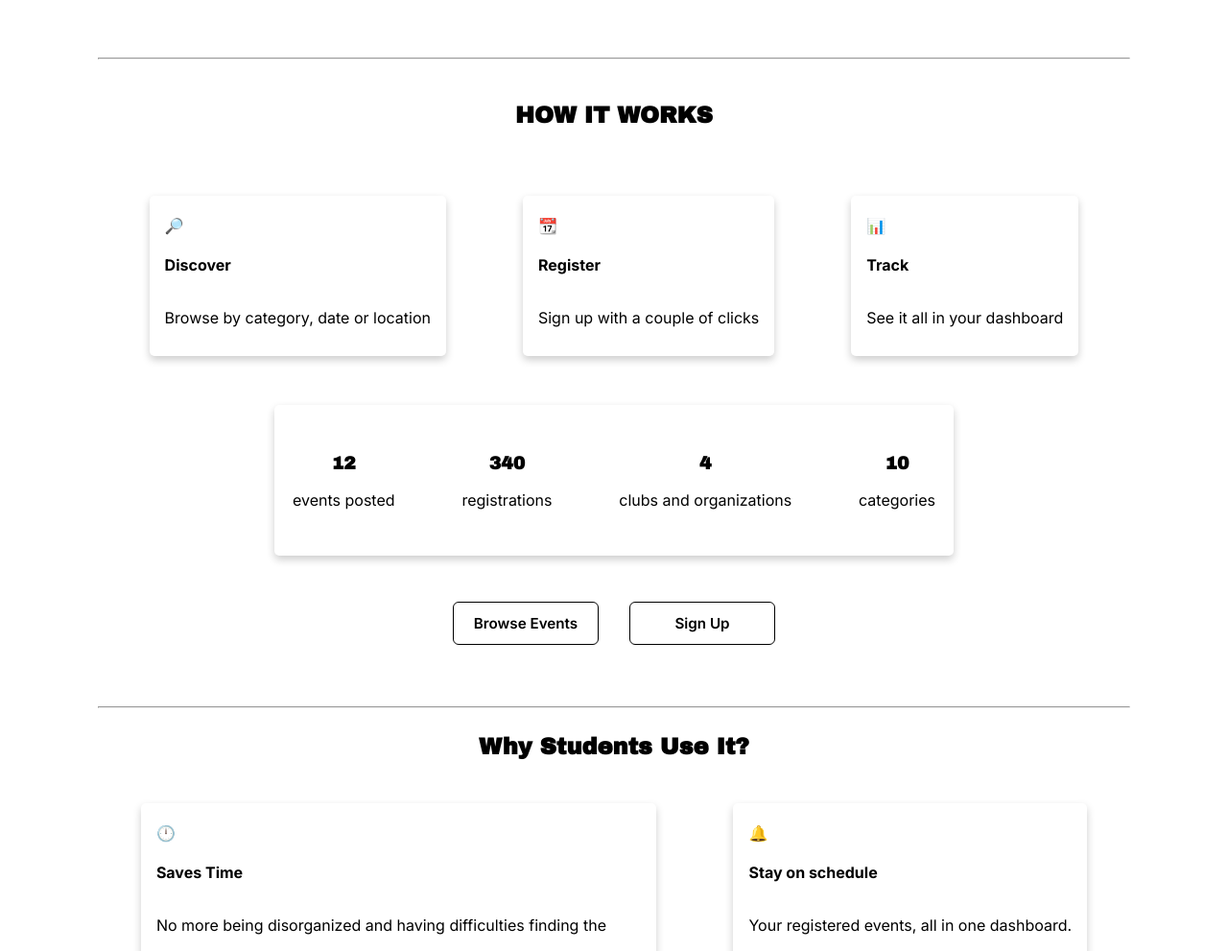
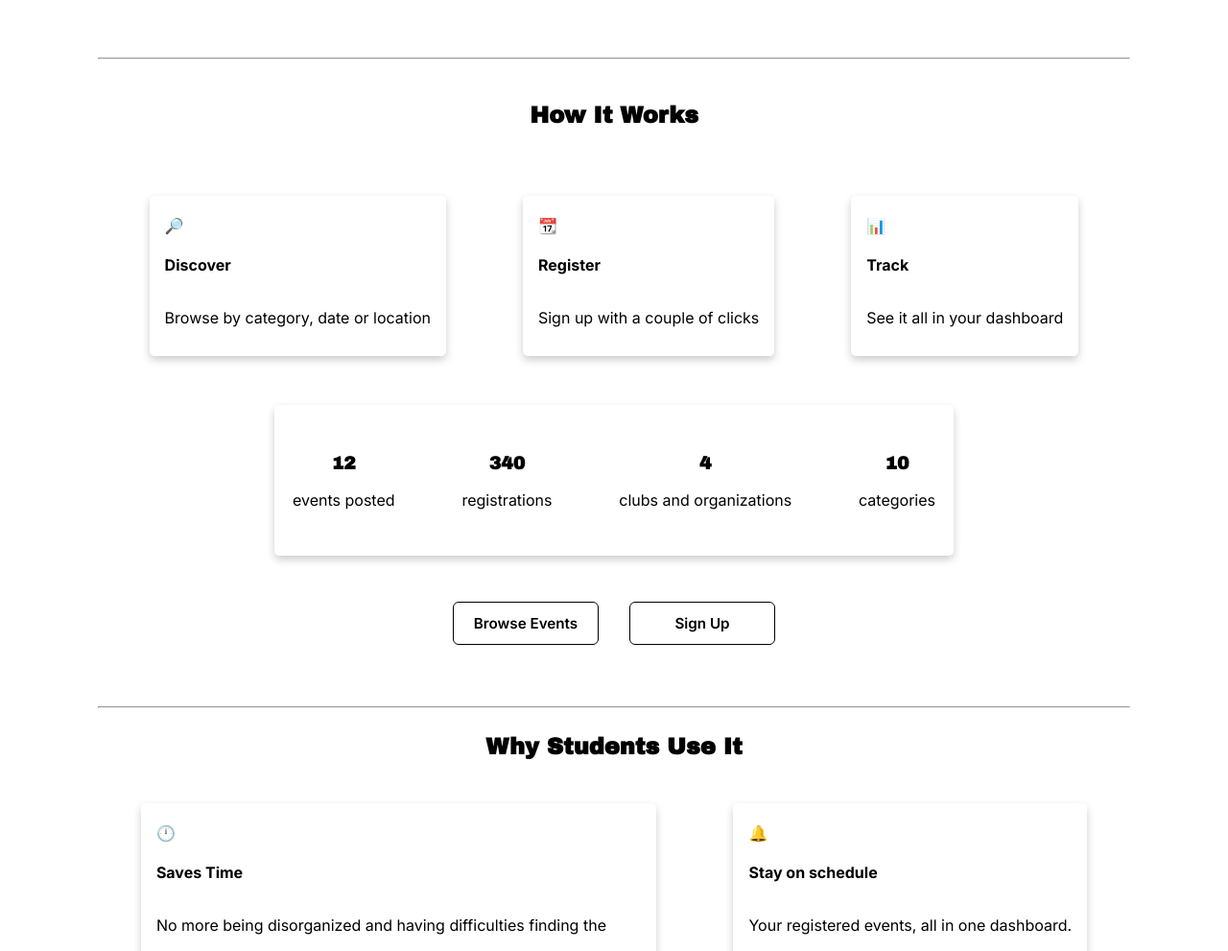
Before and after one commit to HarshPatel-2005/Smart-Campus-Event-Planner, a website: page views/index.html in a window 1280 px wide. Shown: the part 636-1627 px from the top of the page at 96% size. Drawn offline with Linux system fonts and the light colour scheme.

Commit message:
Update index.html

```diff
--- a/views/index.html
+++ b/views/index.html
@@ -42,7 +42,7 @@
     <hr style="width: 85%;">
 
     <div class="how-it-works">
-        <h2>HOW IT WORKS</h3>
+        <h2>How It Works</h3>
         <div class="how-it-works-cards">
             <div class="cards" id="discover-card">
                 <h4>🔎</h4>
@@ -87,7 +87,7 @@
     <hr style="width: 85%;">
 
     <div class="why-section">
-        <h2>Why Students Use It?</h2>
+        <h2>Why Students Use It</h2>
         <div class="why-cards">
             <div class="cards" id="time-saving-card">
                 <h4>🕛</h4>
```
